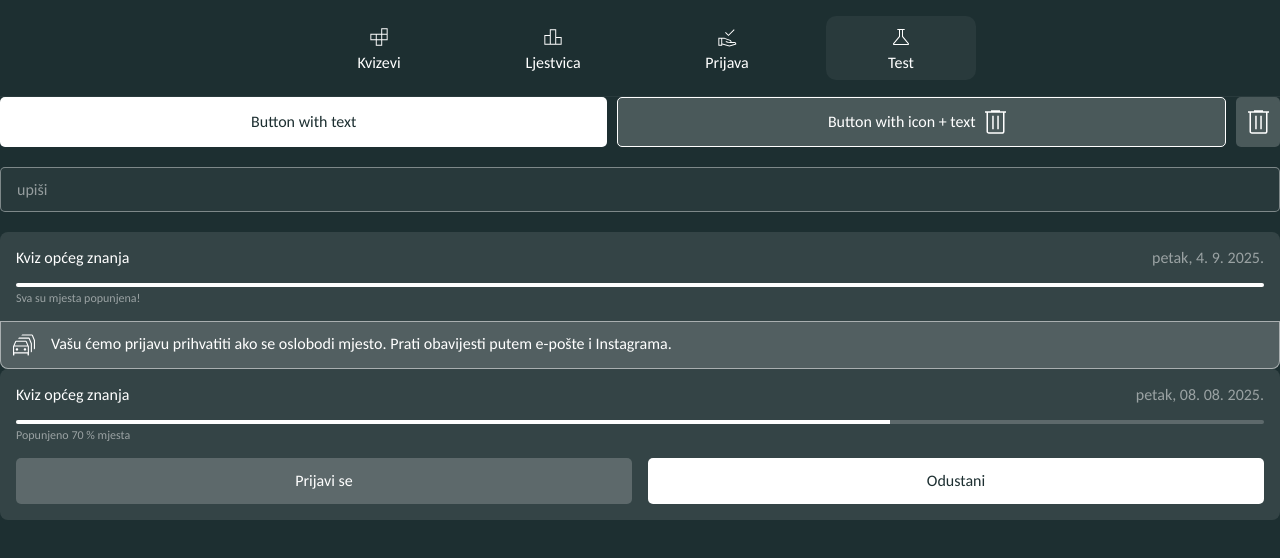
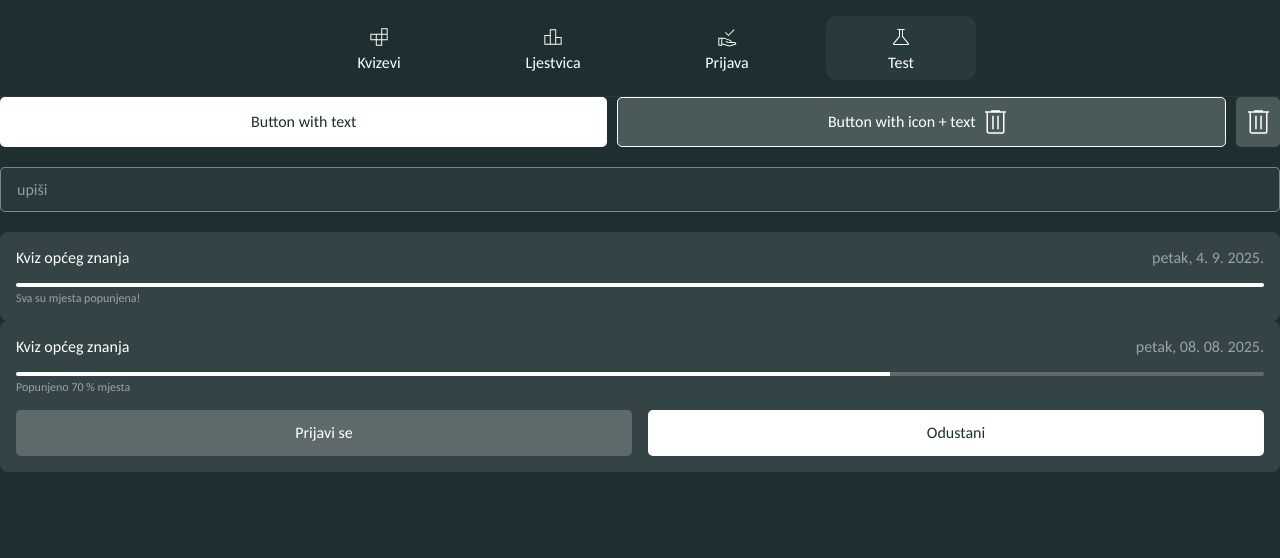
Before and after one commit to lovretomic/peta-kviz-app, a React (Vite) app: page /test in a window 1280 px wide. Shown: the top 558 px of the page. Built offline with nearby package versions, Linux system fonts and the light colour scheme.

Commit message:
changed default showMessage state

```diff
--- a/src/components/ProgressBar/ProgressBar.tsx
+++ b/src/components/ProgressBar/ProgressBar.tsx
@@ -18,7 +18,7 @@ const ProgressBar: React.FC<ProgressBarProps> = ({
   date,
   className,
   variant = "default",
-  showMessage = true,
+  showMessage = false,
   ...handlers
 }) => {
   return (
```
